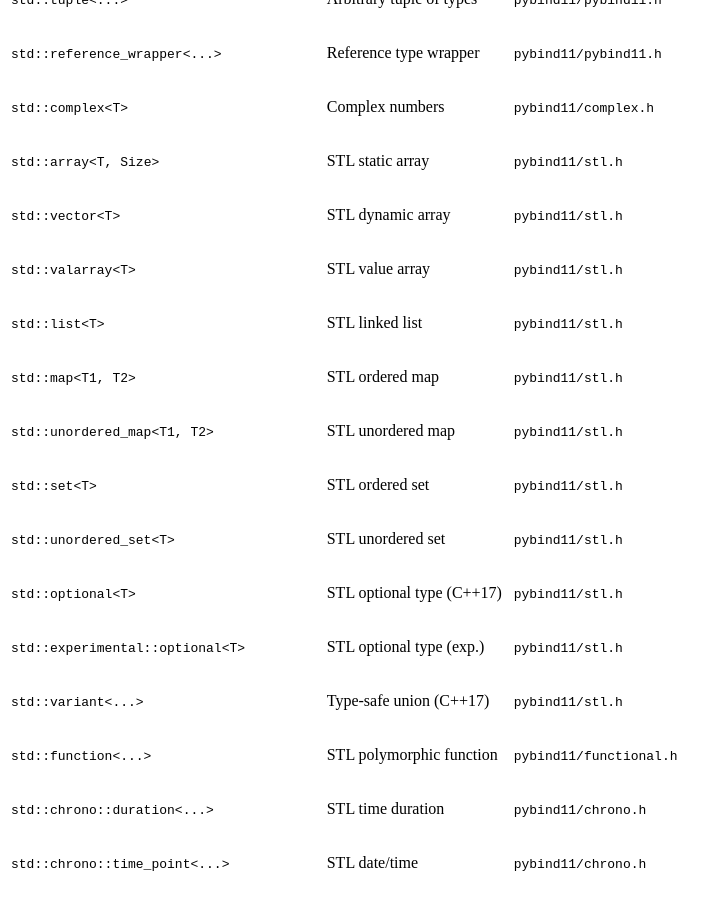
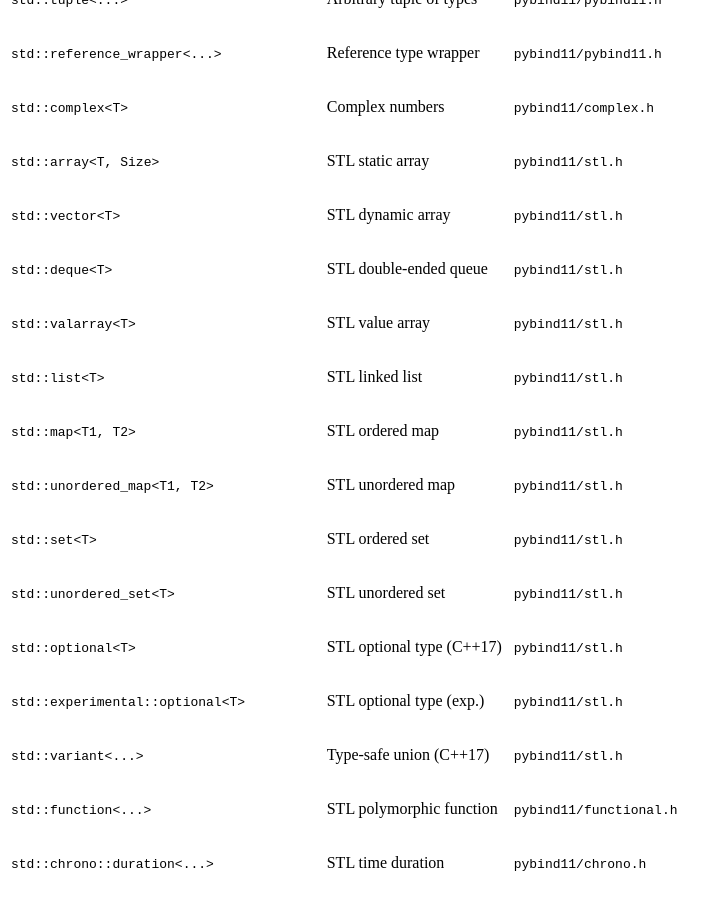
Before and after one commit to pybind/pybind11, a Sphinx documentation site: the page built from docs/advanced/cast/overview.rst, in a window 1280 px wide and 900 px high, scrolled down 2888 px. Shown: the whole window, without its empty margins (0-728 px from the left). Built offline with Sphinx 7.4.7 and the Read the Docs theme 2.0.0, drawn with Linux system fonts in a browser that asks for light colours.

Commit message:
added std::deque to overview.rst
[ci skip]

```diff
--- a/docs/advanced/cast/overview.rst
+++ b/docs/advanced/cast/overview.rst
@@ -131,6 +131,8 @@ as arguments and return values, refer to the section on binding :ref:`classes`.
 +------------------------------------+---------------------------+-------------------------------+
 | ``std::vector<T>``                 | STL dynamic array         | :file:`pybind11/stl.h`        |
 +------------------------------------+---------------------------+-------------------------------+
+| ``std::deque<T>``                  | STL double-ended queue    | :file:`pybind11/stl.h`        |
++------------------------------------+---------------------------+-------------------------------+
 | ``std::valarray<T>``               | STL value array           | :file:`pybind11/stl.h`        |
 +------------------------------------+---------------------------+-------------------------------+
 | ``std::list<T>``                   | STL linked list           | :file:`pybind11/stl.h`        |
```
